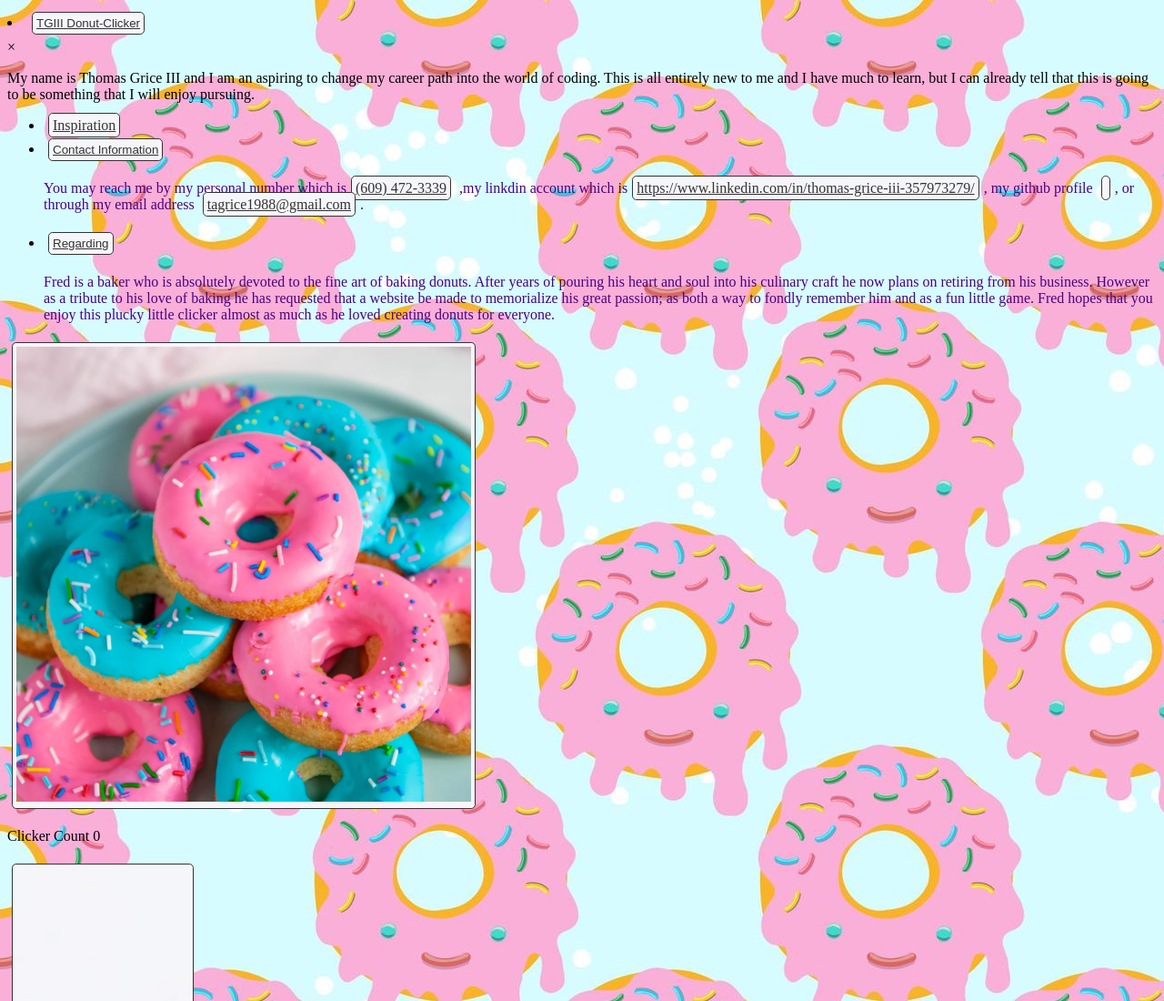
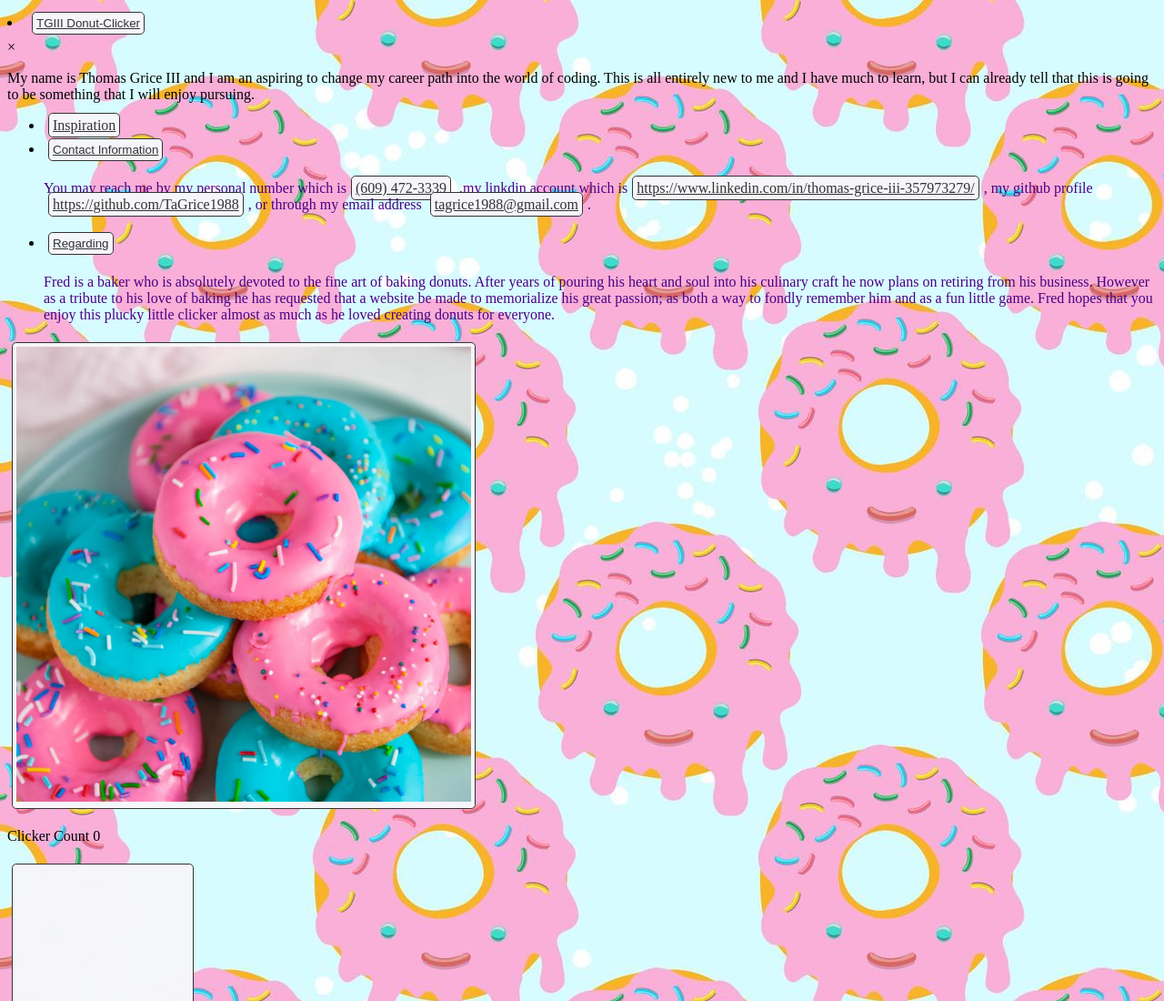
Before and after one commit to TaGrice1988/Official-Donut-Clicker, a plain HTML site: page index.html in a window 1280 px wide. Shown: the top 1100 px of the page at 91% size. Drawn offline with Linux system fonts and the light colour scheme; a script that the page names is missing.

Commit message:
made changes

```diff
--- a/index.html
+++ b/index.html
@@ -31,7 +31,7 @@
     <ul>
         <li><a href="https://orteil.dashnet.org/cookieclicker/" target="_blank">Inspiration</a></li>
 
-        <li><button class="menubtns"> Contact Information</button><div class="contact"><p style="color: indigo;">You may reach me by my personal number which is<a href="tel:(609) 472-3339">(609) 472-3339</a>  ,my linkdin account which is<a href="https://www.linkedin.com/in/thomas-grice-iii-357973279/" target="_blank">https://www.linkedin.com/in/thomas-grice-iii-357973279/</a>, my github profile <a href="https://github.com/TaGrice1988"></a>, or through my email address <a href="mailto: tagrice1988@gmail.com">tagrice1988@gmail.com</a>.</p></div></li>
+        <li><button class="menubtns"> Contact Information</button><div class="contact"><p style="color: indigo;">You may reach me by my personal number which is<a href="tel:(609) 472-3339">(609) 472-3339</a>  ,my linkdin account which is<a href="https://www.linkedin.com/in/thomas-grice-iii-357973279/" target="_blank">https://www.linkedin.com/in/thomas-grice-iii-357973279/</a>, my github profile <a href="https://github.com/TaGrice1988">https://github.com/TaGrice1988</a>, or through my email address <a href="mailto: tagrice1988@gmail.com">tagrice1988@gmail.com</a>.</p></div></li>
 
 
         <li><button class="menubtns">
```
